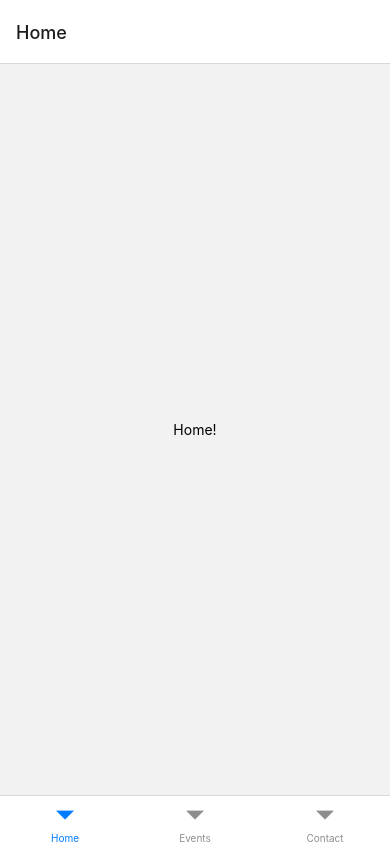
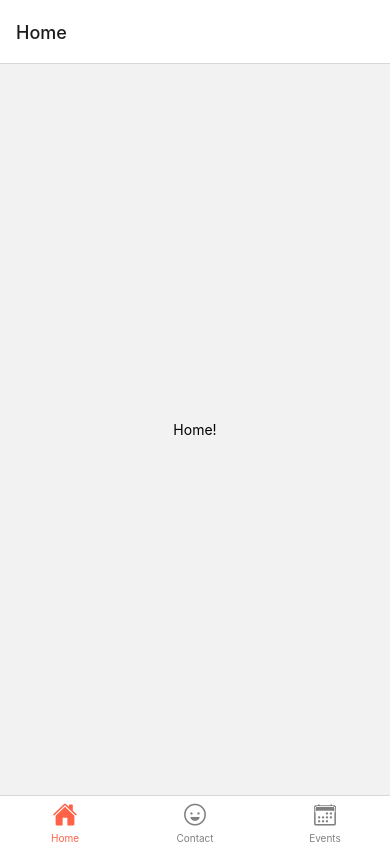
Before and after one commit to happyharis/project01, a React Native app: screen / in a window 390 px wide. Built offline with nearby package versions, Linux system fonts and the light colour scheme.

Commit message:
Add icons

```diff
--- a/App.js
+++ b/App.js
@@ -4,16 +4,38 @@
 import HomeScreen from "./screens/HomeScreen";
 import ContactScreen from "./screens/ContactScreen";
 import EventsScreen from "./screens/EventsScreen";
+import FontAwesome from "react-native-vector-icons/FontAwesome";
+import Ionicons from "react-native-vector-icons/Ionicons";
 
 const Tab = createBottomTabNavigator();
 
 export default function App() {
   return (
     <NavigationContainer>
-      <Tab.Navigator>
+      <Tab.Navigator
+        screenOptions={({ route }) => ({
+          tabBarActiveTintColor: "tomato",
+          tabBarInactiveTintColor: "gray",
+          tabBarIcon: ({ focused, color, size }) => {
+            let iconName;
+
+            if (route.name === "Home") {
+              iconName = focused ? "home" : "home-outline";
+            } else if (route.name === "Contact") {
+              iconName = focused ? "happy" : "happy-outline";
+            } else if (route.name === "Events") {
+              iconName = focused ? "calendar" : "calendar-outline";
+            }
+
+            // You can return any component that you like here!
+            // return <FontAwesome name={iconName} size={size} color={color} />;
+            return <Ionicons name={iconName} size={size} color={color} />;
+          },
+        })}
+      >
         <Tab.Screen name="Home" component={HomeScreen} />
+        <Tab.Screen name="Contact" component={ContactScreen} />
         <Tab.Screen name="Events" component={EventsScreen} />
-        <Tab.Screen name="Contact" component={ContactScreen} />
       </Tab.Navigator>
     </NavigationContainer>
   );
```
